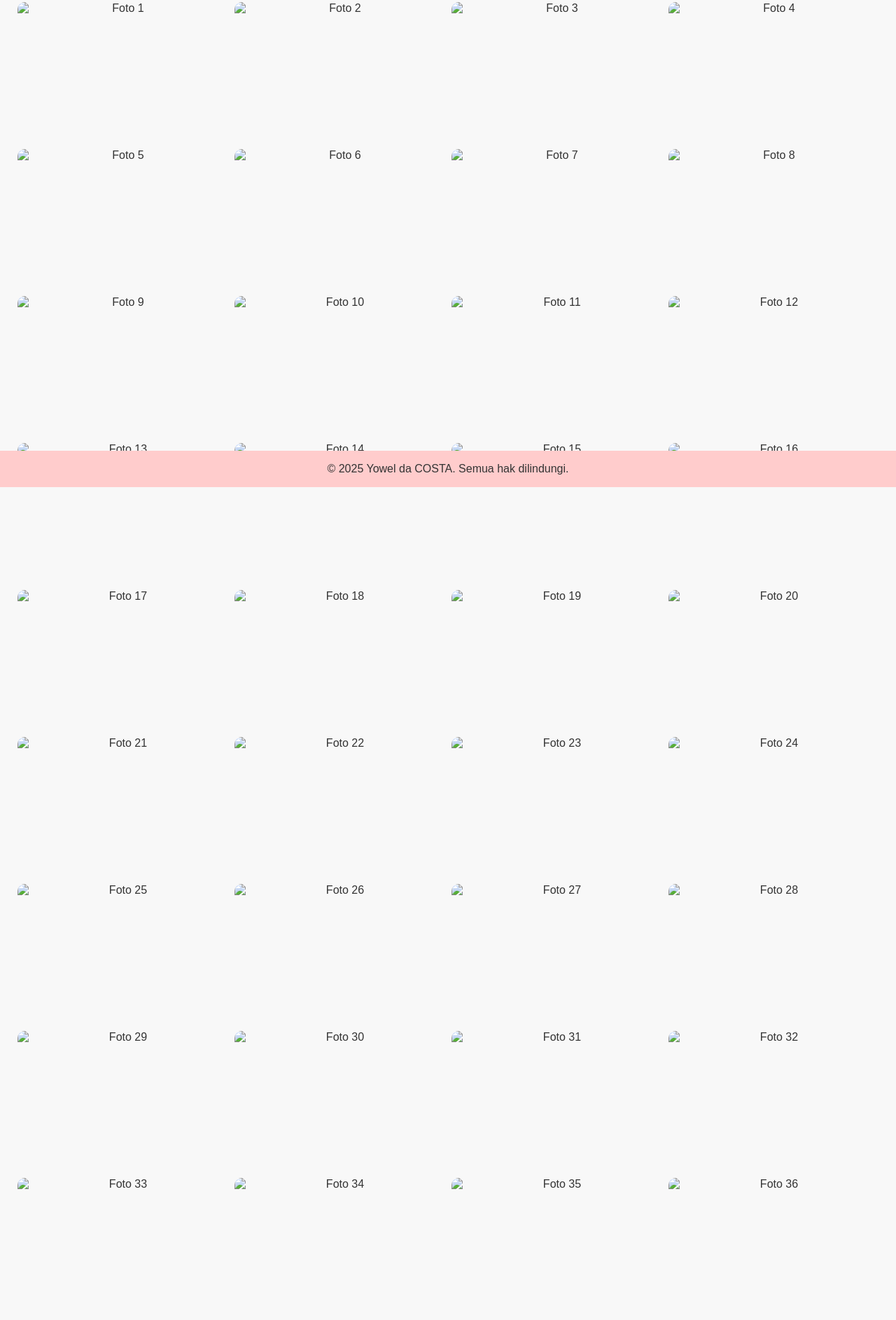
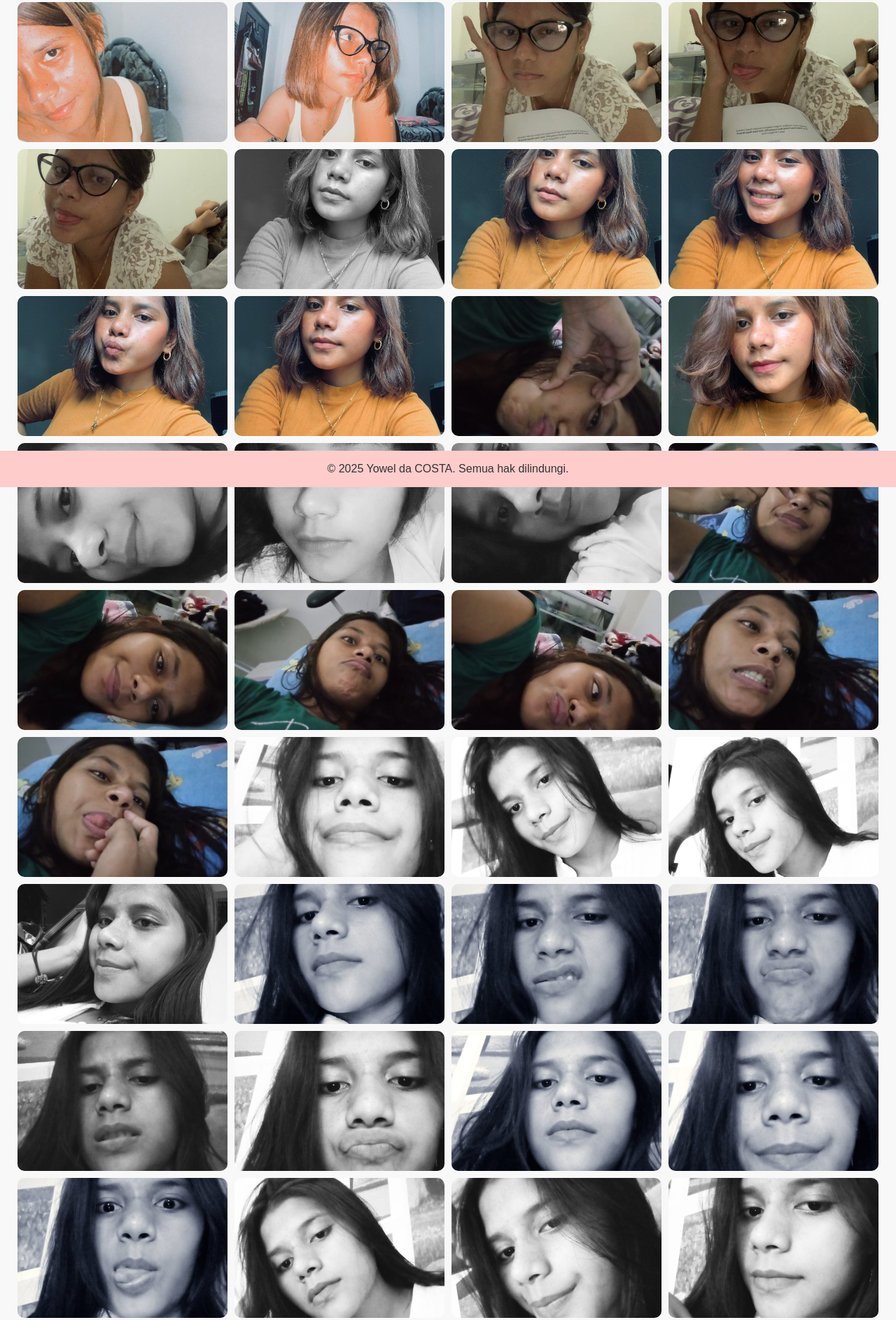
Before and after one commit to Mr-Empty/untuk-pacarku, a plain HTML site: page index.html in a window 1280 px wide. Shown: the part 104-1990 px from the top of the page at 70% size. Drawn offline with Linux system fonts and the light colour scheme; files that its build step writes are made by us from their sources.

Commit message:
index.html

```diff
--- a/index.html
+++ b/index.html
@@ -4,7 +4,7 @@
     <meta charset="UTF-8">
     <meta name="viewport" content="width=device-width, initial-scale=1.0">
     <title>Website untuk Pacar</title>
-    <link rel="stylesheet" href="index_files/grace.css">
+    <link rel="stylesheet" href="pacar_files/grace.css">
 </head>
 <body>
     <header>
@@ -12,43 +12,43 @@
     </header>
     <main>
         <section class="gallery">
-            <img src="index_files/foto1.jpg" alt="Foto 1">
-            <img src="index_files/foto2.jpg" alt="Foto 2">
-            <img src="index_files/foto3.jpg" alt="Foto 3">
-            <img src="index_files/foto4.jpg" alt="Foto 4">
-            <img src="index_files/foto5.jpg" alt="Foto 5">
-            <img src="index_files/foto6.jpg" alt="Foto 6">
-            <img src="index_files/foto7.jpg" alt="Foto 7">
-            <img src="index_files/foto8.jpg" alt="Foto 8">
-            <img src="index_files/foto9.jpg" alt="Foto 9">
-            <img src="index_files/foto10.jpg" alt="Foto 10">
-            <img src="index_files/foto11.jpg" alt="Foto 11">
-            <img src="index_files/foto12.jpg" alt="Foto 12">
-            <img src="index_files/foto13.jpg" alt="Foto 13">
-            <img src="index_files/foto14.jpg" alt="Foto 14">
-            <img src="index_files/foto15.jpg" alt="Foto 15">
-            <img src="index_files/foto16.jpg" alt="Foto 16">
-            <img src="index_files/foto17.jpg" alt="Foto 17">
-            <img src="index_files/foto18.jpg" alt="Foto 18">
-            <img src="index_files/foto19.jpg" alt="Foto 19">
-            <img src="index_files/foto20.jpg" alt="Foto 20">
-            <img src="index_files/foto21.jpg" alt="Foto 21">
-            <img src="index_files/foto22.jpg" alt="Foto 22">
-            <img src="index_files/foto23.jpg" alt="Foto 23">
-            <img src="index_files/foto24.jpg" alt="Foto 24">
-            <img src="index_files/foto25.jpg" alt="Foto 25">
-            <img src="index_files/foto26.jpg" alt="Foto 26">
-            <img src="index_files/foto27.jpg" alt="Foto 27">
-            <img src="index_files/foto28.jpg" alt="Foto 28">
-            <img src="index_files/foto29.jpg" alt="Foto 29">
-            <img src="index_files/foto30.jpg" alt="Foto 30">
-            <img src="index_files/foto31.jpg" alt="Foto 31">
-            <img src="index_files/foto32.jpg" alt="Foto 32">
-            <img src="index_files/foto33.jpg" alt="Foto 33">
-            <img src="index_files/foto34.jpg" alt="Foto 34">
-            <img src="index_files/foto35.jpg" alt="Foto 35">
-            <img src="index_files/foto36.jpg" alt="Foto 36">
-            <img src="index_files/foto37.jpg" alt="Foto 37">
+            <img src="pacar_files/foto1.jpg" alt="Foto 1">
+            <img src="pacar_files/foto2.jpg" alt="Foto 2">
+            <img src="pacar_files/foto3.jpg" alt="Foto 3">
+            <img src="pacar_files/foto4.jpg" alt="Foto 4">
+            <img src="pacar_files/foto5.jpg" alt="Foto 5">
+            <img src="pacar_files/foto6.jpg" alt="Foto 6">
+            <img src="pacar_files/foto7.jpg" alt="Foto 7">
+            <img src="pacar_files/foto8.jpg" alt="Foto 8">
+            <img src="pacar_files/foto9.jpg" alt="Foto 9">
+            <img src="pacar_files/foto10.jpg" alt="Foto 10">
+            <img src="pacar_files/foto11.jpg" alt="Foto 11">
+            <img src="pacar_files/foto12.jpg" alt="Foto 12">
+            <img src="pacar_files/foto13.jpg" alt="Foto 13">
+            <img src="pacar_files/foto14.jpg" alt="Foto 14">
+            <img src="pacar_files/foto15.jpg" alt="Foto 15">
+            <img src="pacar_files/foto16.jpg" alt="Foto 16">
+            <img src="pacar_files/foto17.jpg" alt="Foto 17">
+            <img src="pacar_files/foto18.jpg" alt="Foto 18">
+            <img src="pacar_files/foto19.jpg" alt="Foto 19">
+            <img src="pacar_files/foto20.jpg" alt="Foto 20">
+            <img src="pacar_files/foto21.jpg" alt="Foto 21">
+            <img src="pacar_files/foto22.jpg" alt="Foto 22">
+            <img src="pacar_files/foto23.jpg" alt="Foto 23">
+            <img src="pacar_files/foto24.jpg" alt="Foto 24">
+            <img src="pacar_files/foto25.jpg" alt="Foto 25">
+            <img src="pacar_files/foto26.jpg" alt="Foto 26">
+            <img src="pacar_files/foto27.jpg" alt="Foto 27">
+            <img src="pacar_files/foto28.jpg" alt="Foto 28">
+            <img src="pacar_files/foto29.jpg" alt="Foto 29">
+            <img src="pacar_files/foto30.jpg" alt="Foto 30">
+            <img src="pacar_files/foto31.jpg" alt="Foto 31">
+            <img src="pacar_files/foto32.jpg" alt="Foto 32">
+            <img src="pacar_files/foto33.jpg" alt="Foto 33">
+            <img src="pacar_files/foto34.jpg" alt="Foto 34">
+            <img src="pacar_files/foto35.jpg" alt="Foto 35">
+            <img src="pacar_files/foto36.jpg" alt="Foto 36">
+            <img src="pacar_files/foto37.jpg" alt="Foto 37">
         </section>
         <section class="message">
             <p>Teruntuk sayangku yang kepala batu,</p>
@@ -59,7 +59,45 @@
     <footer>
         <p>© 2025 Yowel da COSTA. Semua hak dilindungi.</p>
     </footer>
-    <script src="index_files/batu.js"></script>
+    <script src="pacar_files/batu.js"></script>
+<!-- Code injected by live-server -->
+<script>
+	// <![CDATA[  <-- For SVG support
+	if ('WebSocket' in window) {
+		(function () {
+			function refreshCSS() {
+				var sheets = [].slice.call(document.getElementsByTagName("link"));
+				var head = document.getElementsByTagName("head")[0];
+				for (var i = 0; i < sheets.length; ++i) {
+					var elem = sheets[i];
+					var parent = elem.parentElement || head;
+					parent.removeChild(elem);
+					var rel = elem.rel;
+					if (elem.href && typeof rel != "string" || rel.length == 0 || rel.toLowerCase() == "stylesheet") {
+						var url = elem.href.replace(/(&|\?)_cacheOverride=\d+/, '');
+						elem.href = url + (url.indexOf('?') >= 0 ? '&' : '?') + '_cacheOverride=' + (new Date().valueOf());
+					}
+					parent.appendChild(elem);
+				}
+			}
+			var protocol = window.location.protocol === 'http:' ? 'ws://' : 'wss://';
+			var address = protocol + window.location.host + window.location.pathname + '/ws';
+			var socket = new WebSocket(address);
+			socket.onmessage = function (msg) {
+				if (msg.data == 'reload') window.location.reload();
+				else if (msg.data == 'refreshcss') refreshCSS();
+			};
+			if (sessionStorage && !sessionStorage.getItem('IsThisFirstTime_Log_From_LiveServer')) {
+				console.log('Live reload enabled.');
+				sessionStorage.setItem('IsThisFirstTime_Log_From_LiveServer', true);
+			}
+		})();
+	}
+	else {
+		console.error('Upgrade your browser. This Browser is NOT supported WebSocket for Live-Reloading.');
+	}
+	// ]]>
+</script>
 
 
 </body></html>
```
